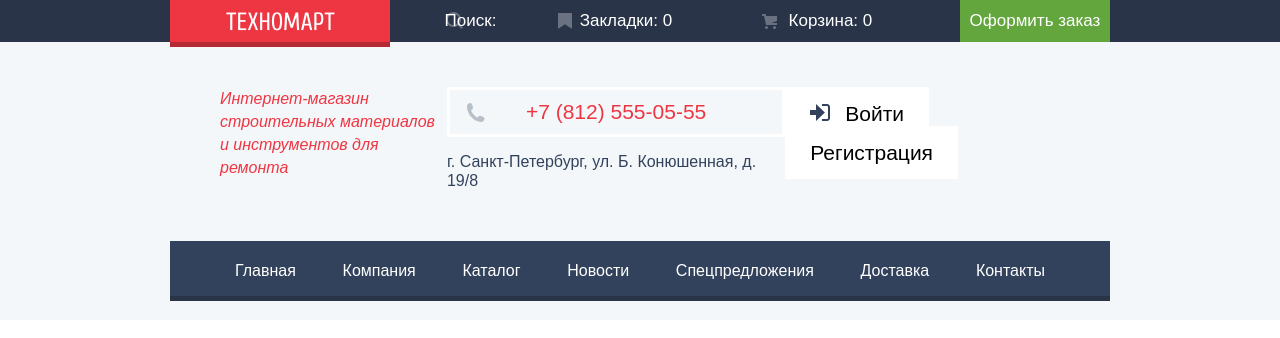
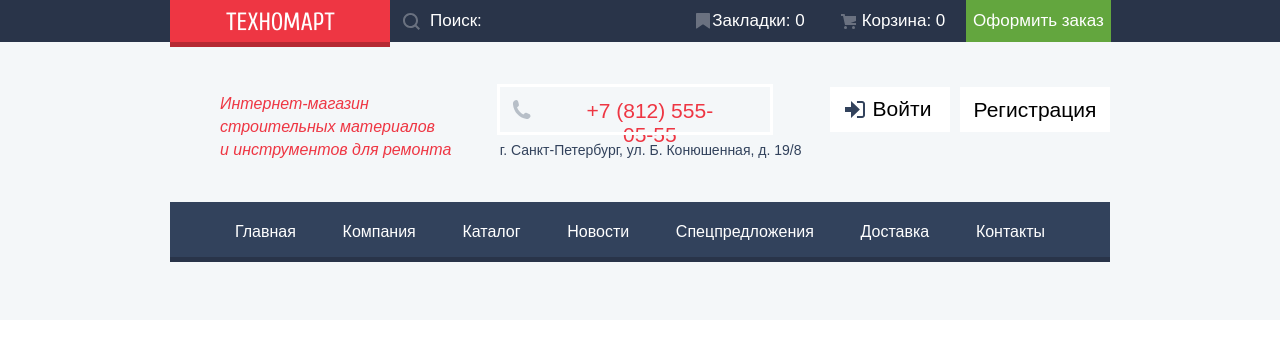
Before and after one commit to FluckyMENDES/1179077-technomart-27, a plain HTML site: page index.html in a window 1280 px wide. Shown: the top 338 px of the page. Drawn offline with Linux system fonts and the light colour scheme; a web font is replaced by a local one.

Commit message:
Finished Header-upper and header-middle blocks

```diff
--- a/css/stlye.css
+++ b/css/stlye.css
@@ -15,17 +15,17 @@ body {
 img { max-width: 100% }
 a { text-decoration: none }
 
-
-.header__upper__wrapper {
+/* Обертка для центровки верхнего меню */
+.header__upper__outer {
     background: #293449;
     width: 100%;
     height: 100%;
 }
 
+/* Верхнее меню */
 .header__upper {
     display: flex;
     justify-content: space-between;
-    align-items: center;
     width: 940px;
     height: 42px;
     margin: 0 auto;
@@ -38,6 +38,20 @@ a { text-decoration: none }
     color: #fff;
 }
 
+/* Обертка логотипа и поля поиска */
+.wrapper-left {
+    display: flex;
+    justify-content: flex-start;
+}
+
+/* Обертка кнопок "Закладки", "Корзина", "Оформить заказ" */
+.wrapper-right {
+    display: flex;
+    justify-content: flex-end;
+    align-items: center;
+}
+
+/* Логотип */
 .header__upper__logo {
     width: 220px;
     height: 42px;
@@ -61,16 +75,28 @@ a { text-decoration: none }
     box-shadow: 0px 5px 0px #8e1e26;
 }
 
-
-.header__upper-search {
-
+/* Поле поиска */
+.header__upper__search {
+    min-width: 286px;
+    line-height: 42px;
+    vertical-align: middle;
 }
 
-.header__link-btn-search {
+.header__upper__search label {
+    padding-left: 40px;
+}
+
+input[type=search] {
+    margin-left: 15px;
+    width: 100%;
+    display: none;
+}
+
+.header__upper__search {
     position: relative;
 }
 
-.header__link-btn-search::before {
+.header__upper__search::before {
     content : "";
     display: block;
     position: absolute;
@@ -84,24 +110,38 @@ a { text-decoration: none }
     opacity: 0.3;
 }
 
+/* ПОЧЕМУ НЕ РАБОТАЕТ? */
+/* .header__upper__search:hover .header__upper__search::before {
+    opacity: 1;
+} */
 
-
-/* Устанавливаем размер и центровку текста внутри кнопок меню */
-.header__link-btn {
+/* Общие стили для правых кнопок в header-upper */
+.header__link__btn {
     display: block;
-    width: 150px;
+    width: 145px;
     height: 42px;
     text-align: center;
     line-height: 42px;
+
 }
 
-/* Добавляем иконку кнопке меню */
-.header__link-btn-bookmarks {
+/* Кнопка "Закладки" */
+.header__link__btn-bookmarks {
     position: relative;
+    background-color: #293449;
+    padding-left: 20px;
 }
 
-/* Добавляем иконку */
-.header__link-btn-bookmarks::before {
+.header__link__btn-bookmarks:hover {
+    background-color: #212a3a;
+}
+
+.header__link__btn-bookmarks:active {
+    opacity: 0.6;
+}
+
+/* Иконка "Закладки" */
+.header__link__btn-bookmarks::before {
     content : "";
     display: block;
     position: absolute;
@@ -110,18 +150,28 @@ a { text-decoration: none }
     top: 0;
     left: 0;
     background-image: url('/img/icon-bookmark.svg');
-    background-position: 5% 50%;
+    background-position: 15% 50%;
     background-repeat: no-repeat;
     opacity: 0.3;
 }
 
-/* Добавляем иконку кнопке меню */
-.header__link-btn-cart {
+/* Кнопка "Корзина" */
+.header__link__btn-cart {
     position: relative;
+    background-color: #293449;
+    padding-left: 20px;
 }
 
-/* Добавляем иконку */
-.header__link-btn-cart::before {
+.header__link__btn-cart:hover {
+    background-color: #212a3a;
+}
+
+.header__link__btn-cart:active {
+    opacity: 0.6;
+}
+
+/* Иконка "Корзина" */
+.header__link__btn-cart::before {
     content : "";
     display: block;
     position: absolute;
@@ -130,34 +180,32 @@ a { text-decoration: none }
     top: 0;
     left: 0;
     background-image: url('/img/icon-cart.svg');
-    background-position: 5% 50%;
+    background-position: 15% 50%;
     background-repeat: no-repeat;
     opacity: 0.3;
 }
 
-.header__link-btn-blue {
-    background-color: #293449;
-}
-
-.header__link-btn-green {
+/* Кнопка "Оформить заказ" */
+.header__link__btn-order {
     background-color: #63a63e;
 }
 
-.header__link-btn-green:hover {
+.header__link__btn-order:hover {
     background-color: #5fbb2d;
 }
 
-.header__link-btn-green:active {
-    background-color: #518534;
+.header__link__btn-order:active {
+    opacity: 0.6;
 }
 
-
-.header__middle_wrapper {
+/* Обертка среднего раздела хедера */
+.header__middle__outer {
     width: 100%;
     height: 278px;
     background: #f4f7f9;
 }
 
+/* Средний раздел хедера */
 .header__middle {
     display: flex;
     justify-content: space-between;
@@ -165,59 +213,79 @@ a { text-decoration: none }
     width: 940px;
     margin: 0 auto;
     padding-top: 45px;
-    padding-bottom: 35px;
+    padding-bottom: 25px;
 }
 
-.header__middle__phone + p {
-    color: #32425c;
-}
-
+/* Блок описания магазина */
 .header__middle p:first-child {
     font-style: italic;
     font-size: 16px;
     line-height: 23px;
     color: #ee3643;
-    margin-top: 0;
+    margin-top: 5px;
     margin-left: 50px;
 }
 
+.header__middle .wrapper {
+    margin-left: 20px;
+}
+/* Блок с телефоном */
 .header__middle__phone {
-    padding: 10px;
+    width: 270px;
+    height: 45px;
+    padding: 12px 45px 13px 75px;
     font-size: 21px;
     color: #ee3643;
-    border: 3px solid #fff;
+    outline:3px solid #fff;
     text-align: center;
-    background: url(/img/icon-phone.svg) 5% 50% no-repeat;
+    background-image: url(/img/icon-phone.svg);
+    background-position:  5% 50%;
+    background-repeat: no-repeat;
 }
 
-.header__middle p:nth-of-type(2) {
+/* Блок с адресом */
+.header__middle__phone + p {
+    color: #32425c;
     font-size: 14px;
-    line-height: 24px;
-    color: #32425c;
+    text-align: center;
+    margin-top: 10px;
 }
 
+.header__middle__wrapper {
+    display: flex;
+}
+
+/* Кнопка "Войти" */
 .header__middle .btn {
-    padding: 15px 25px;
-    background: #fff;
+    width: 120px;
+    height: 45px;
+    margin-right: 10px;
+    padding-left: 30px;
+    background-color: #fff;
+    background-image: url(/img/icon-login.svg);
+    background-position:  15% 50%;
+    background-repeat: no-repeat;
     border: none;
     font-size: 21px;
-    margin-right: 10px;
+    text-align: center;
     cursor: pointer;
 }
 
-.btn img {
-    margin-right: 15px;
-}
-
+/* Кнопка "Регистрация */
 .header__middle .link-btn {
-    padding: 15px 25px;
+    display: block;
+    width: 150px;
+    height: 45px;
+    text-align: center;
+    line-height: 45px;
+    vertical-align: middle;
     border: none;
     font-size: 21px;
     color: #000;
     background: #fff;
 }
 
-
+/* Основное меню */
 .header__menu ul {
     display: flex;
     justify-content: space-between;
--- a/index.html
+++ b/index.html
@@ -10,51 +10,55 @@
   <body>
     <!-- 10. Личный проект: завершаем разметку -->
     <header class="header">
-      <div class="header__upper__wrapper">
-        <div class="header__upper">
-          <div>
-            <a href="#">
-              <div class="header__upper__logo"></div>
-            </a>
+      <div class="header__upper__outer">
+        <section class="header__upper">
+          <div class="wrapper-left">
+            <div class="header__upper__logo">
             </div>
-          <div class="header__upper-search">
-            <a href="#" class="header__link-btn-search">
-              Поиск:
-            </a>
+            <div class="header__upper__search">
+              <form action="https://echo.htmlacademy.ru" method="post">
+                <input type="search" name="search" id="search-field" placeholder="Перфоратор">
+                <label for="search-field">Поиск:</label>
+              </form>
             </div>
-
-          <div class="header__upper-bookmarks">
-            <a href="#"  class="header__link-btn header__link-btn-blue header__link-btn-bookmarks">
-
+          </div>
+          <div class="wrapper-right">
+            <div class="header__upper__bookmarks">
+              <a href="#" class="header__link__btn header__link__btn-bookmarks">
                 Закладки: 0
               </a>
             </div>
-          <div class="header__upper-cart">
-            <a href="#" class="header__link-btn header__link-btn-blue header__link-btn-cart">
+            <div class="header__upper__cart">
+              <a href="#" class="header__link__btn header__link__btn-cart">
                 Корзина: 0
               </a>
             </div>
-          <a href="#" class="header__link-btn header__link-btn-green">Оформить заказ</a>
+            <div class="header__upper__order">
+              <a href="#" class="header__link__btn header__link__btn-order">
+                Оформить заказ
+              </a>
             </div>
           </div>
-      <div class="header__middle_wrapper">
-        <div class="header__middle">
+        </section>
+      </div>
+      <div class="header__middle__outer">
+        <section class="header__middle">
           <p>
             Интернет-магазин <br>
             строительных материалов <br>
             и инструментов для ремонта
           </p>
-          <div>
+          <div class="wrapper">
             <div class="header__middle__phone">
               <span>+7 (812) 555-05-55</span>
             </div>
             <p>г. Санкт-Петербург, ул. Б. Конюшенная, д. 19/8</p>
           </div>
-          <div>
-            <button type="button" class="btn"><img src="img/icon-login.svg" width="20" height="17" alt="Вход в личный кабинет">Войти</button>
+          <div class="header__middle__wrapper">
+            <button type="button" class="btn">Войти</button>
             <a href="#" class="link-btn">Регистрация</a>
           </div>
-        </div>
+        </section>
         <div class="header__menu">
           <nav>
             <ul>
```
Lines whose indentation alone changed are shown as unchanged.
